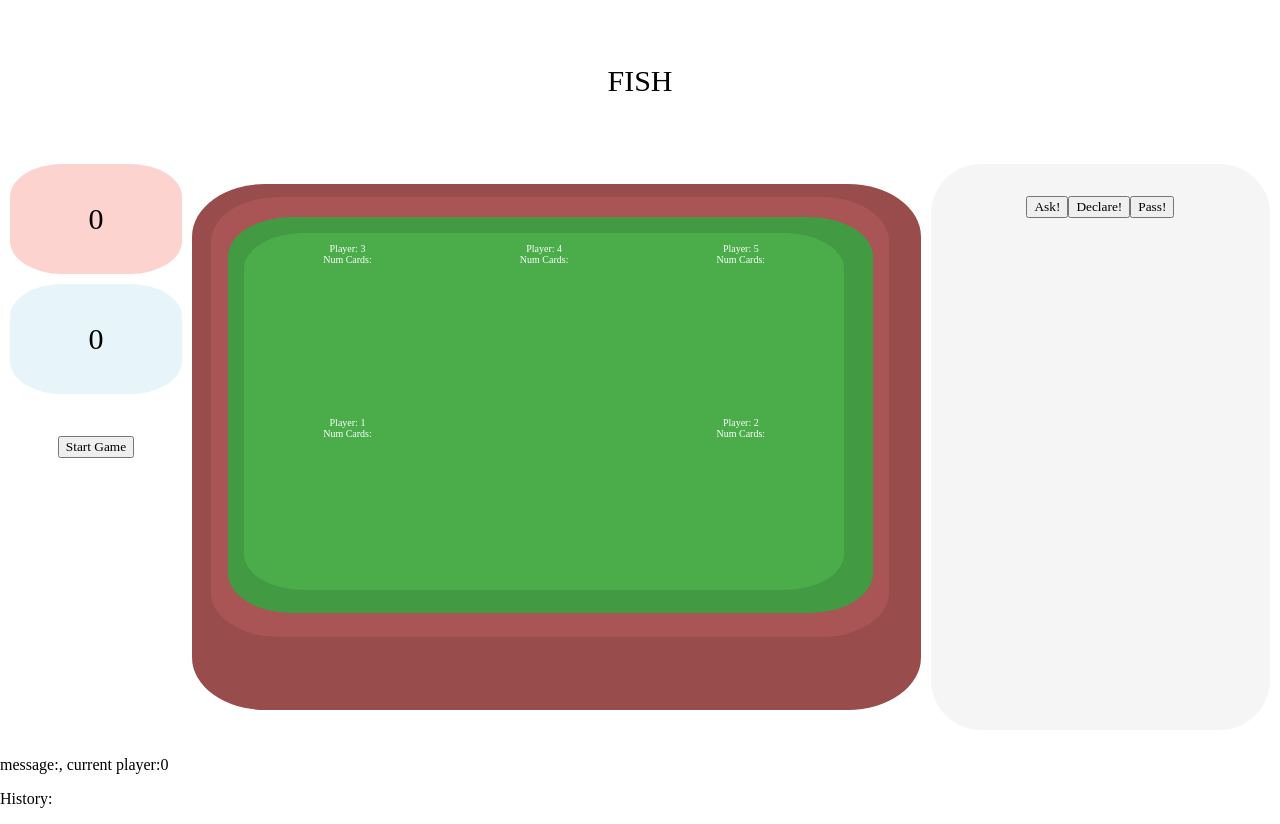
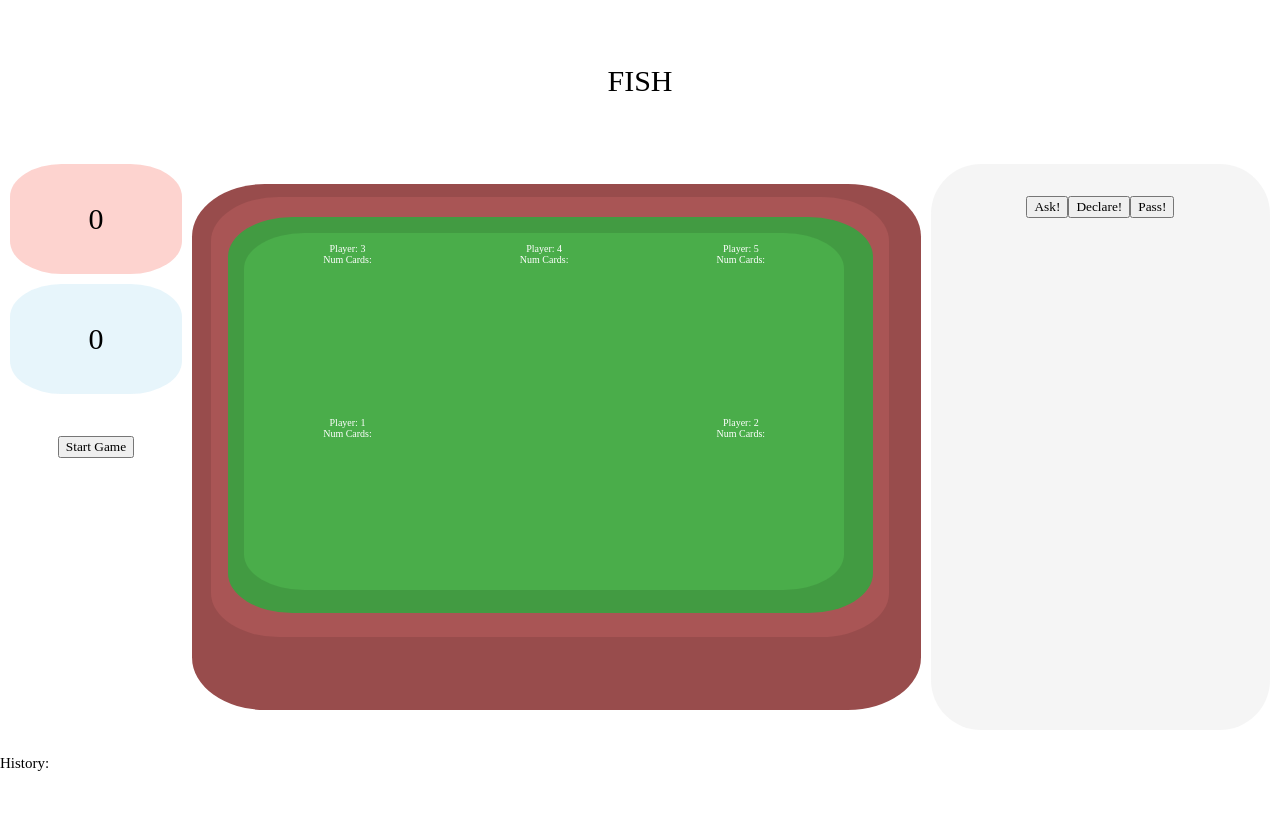
Before and after one commit to Edgar-Roman/nutty_arcade, a React (Create React App) app in the folder Fish-Frontend/: page / in a window 1280 px wide. After the commit the page ends 800 px from the top, so only its background shows below. Built offline with nearby package versions, Linux system fonts and the light colour scheme.

Commit message:
Adjusted position of message and current player display

```diff
--- a/Fish-Frontend/src/Fish.css
+++ b/Fish-Frontend/src/Fish.css
@@ -145,3 +145,7 @@ button{
 .player3 {
     grid-area: three;
 }
+
+p {
+    font-size: 15px;
+}
--- a/Fish-Frontend/src/Fish.jsx
+++ b/Fish-Frontend/src/Fish.jsx
@@ -133,6 +133,11 @@ class Fish extends React.Component {
                     &&
                     <button type="button" onClick={() => this.handleDisplayHand()}>Start Game</button>
                     }
+                    {
+                    this.state.gameStarted
+                    &&
+                    <p>Current Player: {this.state.currentPlayer}</p>
+                    }
                   </div>
                   <div className="item3">
                       <div id="circle">
@@ -204,6 +209,7 @@ class Fish extends React.Component {
                         <div>
                             <button type="button" id="submit-ask" onClick={() => this.handleAsk()}>Submit</button>
                         </div>
+                        <p>{this.state.message}</p>
                       </div>
                       }
                       {
@@ -234,6 +240,7 @@ class Fish extends React.Component {
                         <div>
                             <button type="button" id="submit-declare" onClick={() => this.handleDeclare()}>Submit</button>
                         </div>
+                        <p>{this.state.message}</p>
                     </div>
                     }
                     {
@@ -246,6 +253,7 @@ class Fish extends React.Component {
                         <div>
                             <button type="button" id="submit-pass" onClick={() => this.handlePass()}>Submit</button>
                         </div>
+                        <p>{this.state.message}</p>
                     </div>
                     }
                   </div>
@@ -257,12 +265,6 @@ class Fish extends React.Component {
                   </div>
                 </div>
                 <p>
-                    message:
-                    {this.state.message},
-                    current player:
-                    {this.state.currentPlayer}
-                </p>
-                <p>
                     History:
                 </p>
                 <ul>{history}</ul>
```
